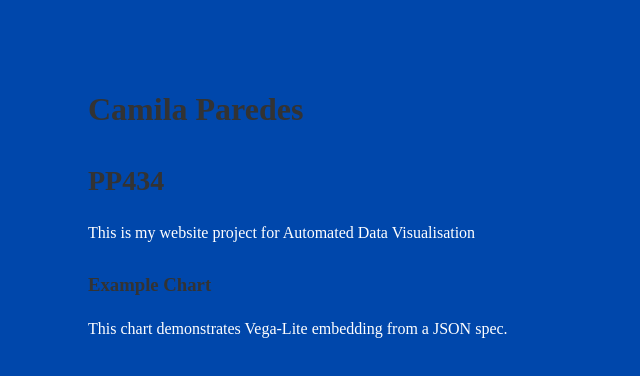
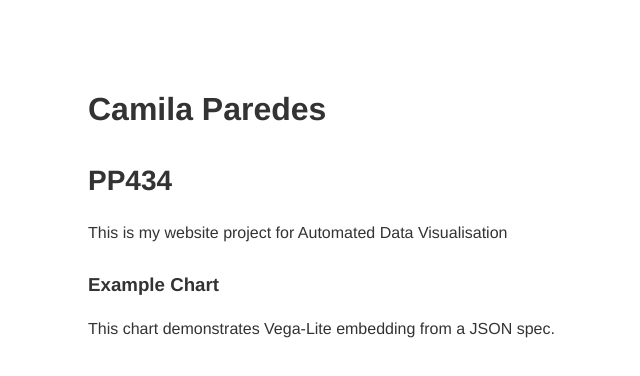
Before and after one commit to cami-paredes/cami-paredes.github.io, a plain HTML site: page index.html in a window 1280 px wide. Shown: the whole page, without its empty margins (152-792 px from the left). Drawn offline with Linux system fonts and the light colour scheme; a script that the page names is missing.

Commit message:
index.html
Removed duplicate meta charset and style sections, updated body styles, and improved comments.

```diff
--- a/index.html
+++ b/index.html
@@ -4,27 +4,18 @@
   <meta charset="UTF-8">
   <title>Camila Paredes | Data Visualisation Portfolio</title>
   <link rel="stylesheet" href="style.css">
+
+  <!-- Vega Libraries -->
   <script src="https://cdn.jsdelivr.net/npm/vega@5"></script>
   <script src="https://cdn.jsdelivr.net/npm/vega-lite@5"></script>
   <script src="https://cdn.jsdelivr.net/npm/vega-embed@6"></script>
 </head>
 
-  <meta charset="UTF-8">
-  <style>
-body { background-color: #0047AB; /* cobalt blue background */
-      color: #FFFFFF;           /* white text */
-      font-family:'Times New Roman', Times, serif; /* font style */
-     }
-</style>
+<body>
+  <h1>Camila Paredes</h1>
+  <h2>PP434</h2>
 
-<h1> Camila Paredes </h1>
-
-<h2> PP434 </h2>
-
-<p1> This is my website project for Automated Data Visualisation </p1>
-
- <!DOCTYPE html>
-<html lang="en">
+  <p>This is my website project for Automated Data Visualisation</p>
 
   <section>
     <div class="chart-description">
@@ -35,7 +26,7 @@ body { background-color: #0047AB; /* cobalt blue background */
   </section>
 
   <script>
-    // Replace with your own JSON file link later
+    // Replace with your actual JSON chart file link later
     const chartSpec = "https://raw.githubusercontent.com/cami-paredes/cami-paredes.github.io/main/chart1.json";
     vegaEmbed('#chart1', chartSpec);
   </script>
```
